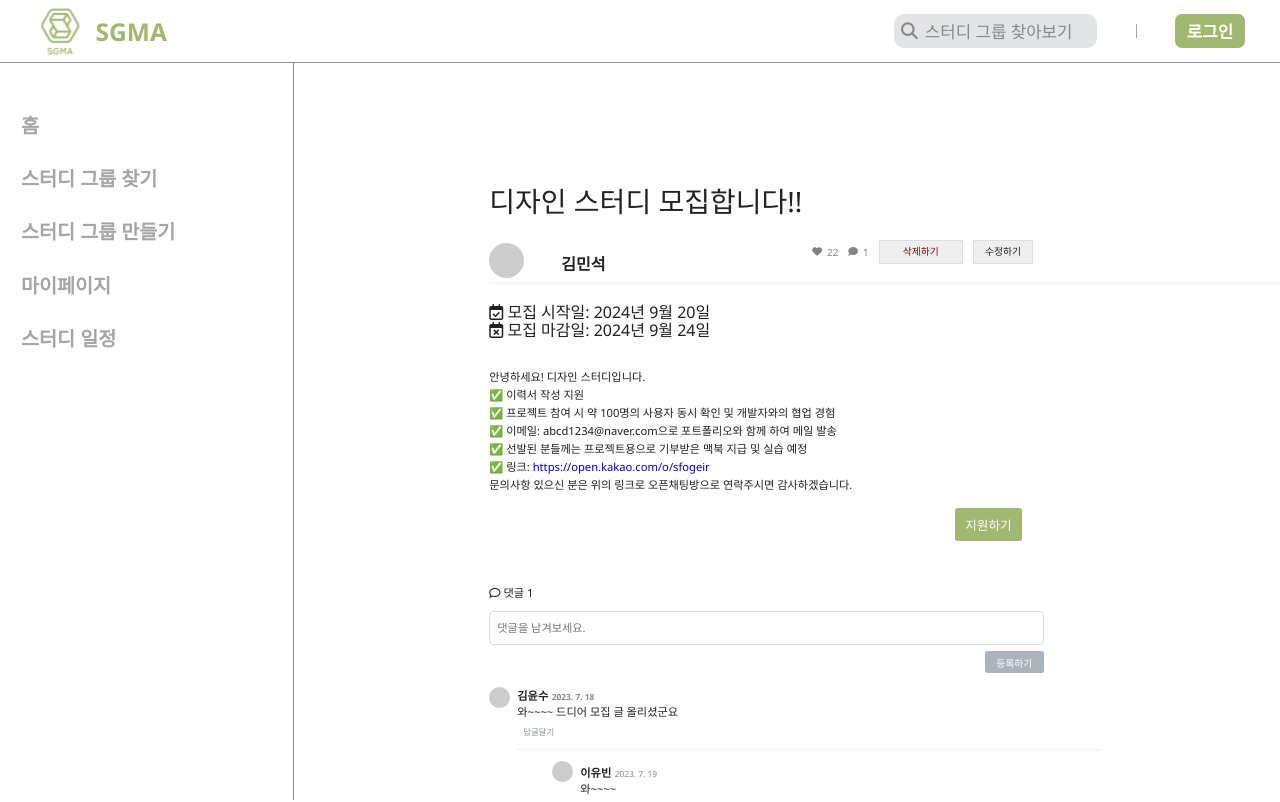
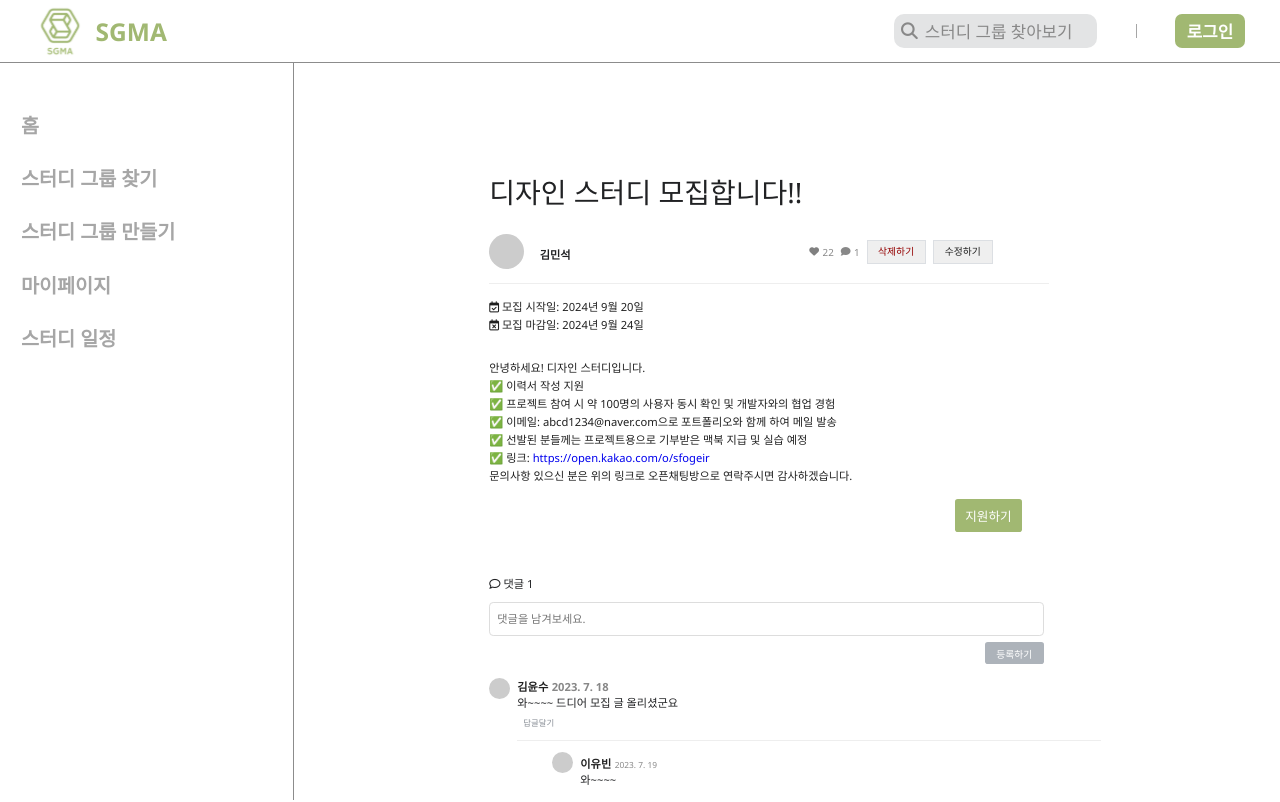
Before and after one commit to Spring-Cooler/SGMA_Frontend, a Vue app: page /board in a window 1280 px wide. Shown: the top 802 px of the page. Built offline with nearby package versions, Linux system fonts and the light colour scheme; what v-calendar would draw is missing.

Commit message:
Refactor: 모집글 개별 조회 페이지 및 신청

```diff
--- a/src/views/Recruitment/SingleBoard.vue
+++ b/src/views/Recruitment/SingleBoard.vue
@@ -179,13 +179,6 @@ const submitReply = () => {
   margin-top: 20rem;
   margin-right: auto; /* 오른쪽 여백을 자동으로 설정하여 왼쪽 정렬 */
   margin-left: 0; /* 왼쪽 여백을 0으로 설정 */
-  width: 875px;
-  height: 67px;
-  margin-top: 200px;
-  margin-right: auto;
-  /* 오른쪽 여백을 자동으로 설정하여 왼쪽 정렬 */
-  margin-left: 0;
-  /* 왼쪽 여백을 0으로 설정 */
   color: #212224;
   font-size: 4rem;
   font-family: Noto Sans;
@@ -212,39 +205,29 @@ const submitReply = () => {
   height: 5rem;
   border-radius: 50%;
   background-color: #ccc;
-   margin-right: 1rem;
+  margin-right: 1rem;
 
 }
 
 .author-name {
   margin-left:7.2rem;
   font-size: 1.6rem;
-
-  margin-right: 10px;
-
-}
-
-.author-name {
-  margin-left: 72px;
-  font-size: 16px;
-
+  margin-right: 1rem;
   font-weight: bold;
   white-space: nowrap;
   margin-top: 3rem;
 }
 
 
+
 .reply-list{
   border-top: 0.1rem solid #eee;
   display:flex;
-}
-
-.reply-list {
-  border-top: 1px solid #eee;
-  display: flex;
   flex-direction: column;
   align-items: flex-end;
 }
+
+
 
 .post-title {
   width: auto; /* 너비를 자동으로 조정 */
@@ -253,11 +236,6 @@ const submitReply = () => {
   margin-left: 0; /* 왼쪽 여백을 0으로 설정 */
   width: auto;
   /* 너비를 자동으로 조정 */
-  margin-top: 130px;
-  margin-right: 0;
-  /* 오른쪽 여백 제거 */
-  margin-left: 0;
-  /* 왼쪽 여백을 0으로 설정 */
   color: #212224;
   font-size: 4rem;
   font-family: Noto Sans;
@@ -268,27 +246,20 @@ const submitReply = () => {
 }
 
 .post-header {
-  width:800px;
+  width:80rem;
   border-bottom: 0.1rem solid #eee;
-  width: 800px;
-  border-bottom: 1px solid #eee;
   display: flex;
   justify-content: flex-start;
   /* 요소들을 왼쪽 정렬 */
   align-items: center;
   margin-bottom: 2rem;
   gap: 1rem; /* 요소들 간의 간격 추가 */
-  margin-bottom: 20px;
-  gap: 10px;
-  /* 요소들 간의 간격 추가 */
 }
 
 .post-info {
   display: flex;
   align-items: center;
   margin-right: 2rem; /* 제목과 작성자 아이콘 사이의 간격 설정 */
-  margin-right: 20px;
-  /* 제목과 작성자 아이콘 사이의 간격 설정 */
 }
 
 
@@ -299,7 +270,6 @@ const submitReply = () => {
   display: flex;
   align-items: center;
   gap: 1rem;
-  gap: 10px;
   cursor: pointer;
 }
 
@@ -315,17 +285,9 @@ const submitReply = () => {
   margin-right: 0.5rem;
   transition: color 0.3s;
 }
-.delete-btn{
-  width: 8.4rem;
-}
-.like-count i,
-.comment-count i {
-  margin-right: 5px;
-  transition: color 0.3s;
-}
 
 .delete-btn {
-  width: 84px;
+  width: 8.4rem;
   height: 100%;
   padding: 0.55rem 1.6rem;
   font-size: 1.4rem;
@@ -377,10 +339,6 @@ const submitReply = () => {
   margin-bottom: 1rem;
   font-size:1.6rem;
 }
-.post-date {
-  margin-bottom: 10px;
-  font-size: 16px
-}
 
 
 
@@ -416,10 +374,7 @@ const submitReply = () => {
   word-wrap: break-word
 }
 
-/* .reply-list{
-  margin-top: 70px;
-  margin-left: 10px
-} */
+
 .comment-input {
   width: 79.2rem;
   height: 4.8rem;
@@ -526,16 +481,9 @@ const submitReply = () => {
   margin-right: 0.5rem;
   /* 이름과 날짜 간격 */
   font-size: 1.6rem;
+
 }
 
-.comment-date {
-  font-size: 1.2rem;
-  /* 날짜 크기 조정 */
-  color: #888;
-  /* 날짜 색상 조정 */
-  margin-bottom: 0.5px;
-  /* 날짜와 텍스트 사이의 간격 조정 */
-}
 
 .comment-text {
   color: #212224;
@@ -650,11 +598,11 @@ const submitReply = () => {
 
 .submit-reply-btn,
 .cancel-reply-btn {
-  padding: 5px 10px;
+  padding: 0.5rem 1rem;
 
   cursor: pointer;
   border: none;
-  border-radius: 5px;
+  border-radius: 0.5rem;
 }
 
 .submit-reply-btn {
@@ -665,7 +613,6 @@ const submitReply = () => {
   border-radius: 0.5rem;
   cursor: pointer;
   margin-right: 1rem;
-  margin-right: 10px;
 }
 
 .cancel-reply-btn {
@@ -689,8 +636,6 @@ const submitReply = () => {
   display: flex;
   margin-left:45rem;
   padding:1rem;
-  margin-left: 450px;
-  padding: 10px;
 }
 
 @keyframes like-animation {
@@ -724,8 +669,5 @@ const submitReply = () => {
 .like-count i {
   margin-right: 0.5rem;
   transition: color 0.3s; /* 색상 전환 애니메이션 */
-  margin-right: 5px;
-  transition: color 0.3s;
-  /* 색상 전환 애니메이션 */
 }
 </style>
```
